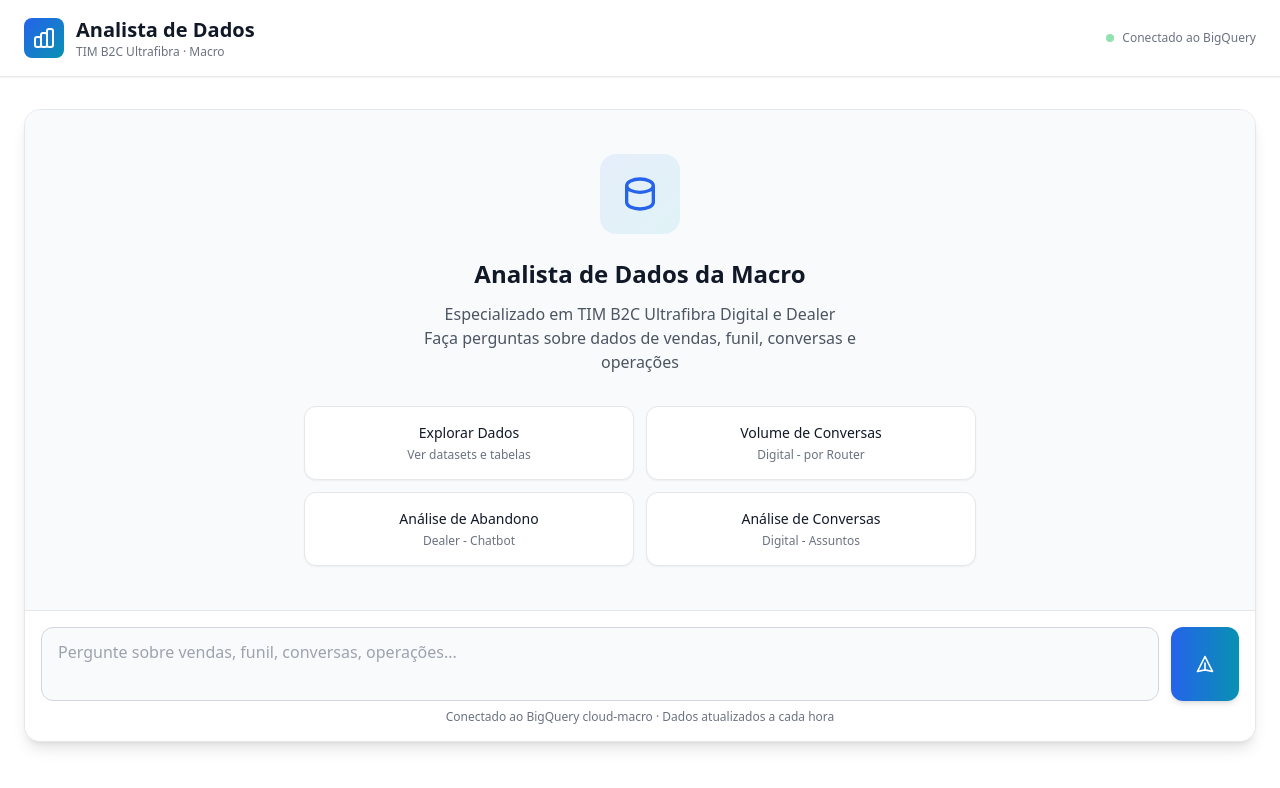
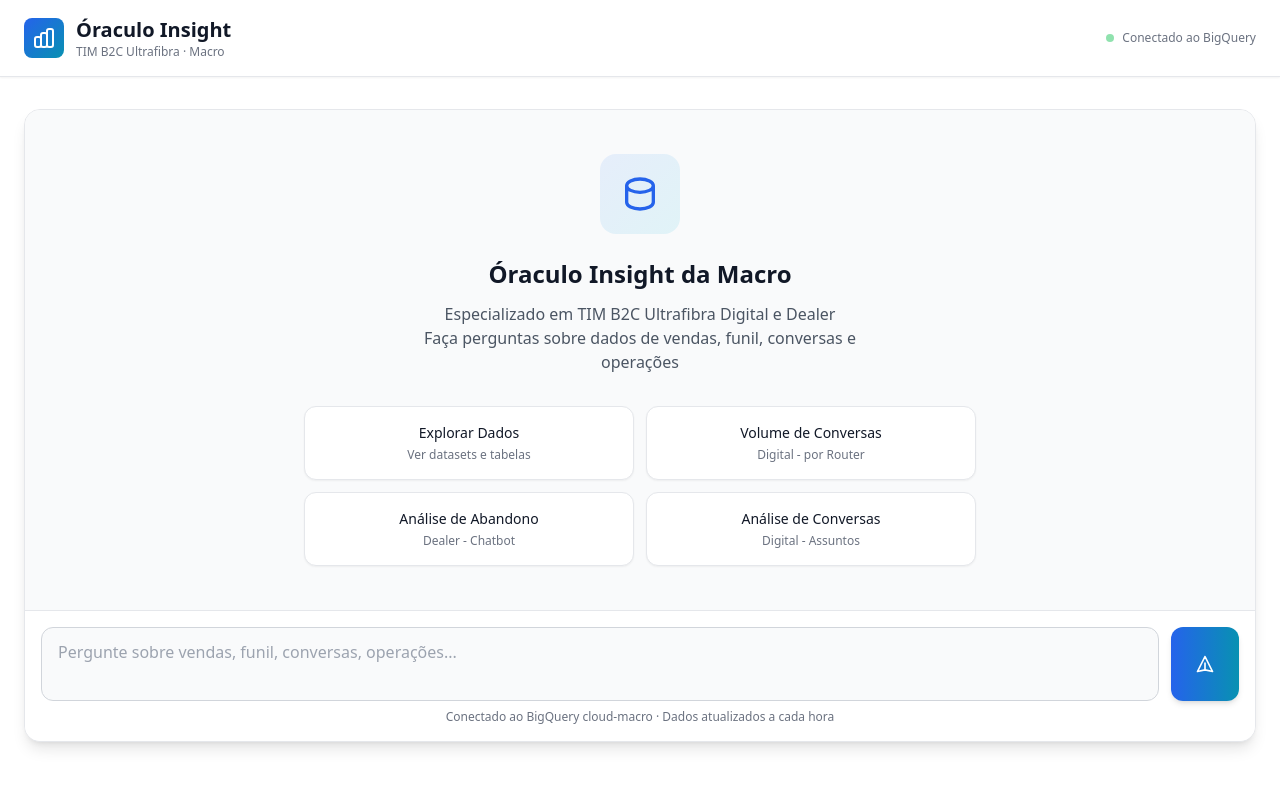
Before and after one commit to lucasmassollar/C-LUCAS-macro-ia-macro-ia-deploy, a website: page index.html in a window 1280 px wide. Drawn offline with nearby package versions, Linux system fonts and the light colour scheme.

Commit message:
Update index.html

```diff
--- a/index.html
+++ b/index.html
@@ -1,10 +1,11 @@
+
 
 <!DOCTYPE html>
 <html lang="pt-BR">
 <head>
     <meta charset="UTF-8">
     <meta name="viewport" content="width=device-width, initial-scale=1.0">
-    <title>Analista de Dados · Macro</title>
+    <title>Óraculo Insight · Macro</title>
     <script src="https://cdn.tailwindcss.com"></script>
 </head>
 <body class="bg-white min-h-screen">
@@ -19,7 +20,7 @@
                         </svg>
                     </div>
                     <div>
-                        <h1 class="text-xl font-bold text-gray-900">Analista de Dados</h1>
+                        <h1 class="text-xl font-bold text-gray-900">Óraculo Insight</h1>
                         <p class="text-xs text-gray-500">TIM B2C Ultrafibra · Macro</p>
                     </div>
                 </div>
@@ -40,7 +41,7 @@
                             <path stroke-linecap="round" stroke-linejoin="round" stroke-width="2" d="M4 7v10c0 2.21 3.582 4 8 4s8-1.79 8-4V7M4 7c0 2.21 3.582 4 8 4s8-1.79 8-4M4 7c0-2.21 3.582-4 8-4s8 1.79 8 4"></path>
                         </svg>
                     </div>
-                    <h2 class="text-2xl font-bold text-gray-900 mb-3">Analista de Dados da Macro</h2>
+                    <h2 class="text-2xl font-bold text-gray-900 mb-3">Óraculo Insight da Macro</h2>
                     <p class="text-gray-600 mb-8 max-w-md">
                         Especializado em TIM B2C Ultrafibra Digital e Dealer<br>
                         Faça perguntas sobre dados de vendas, funil, conversas e operações
```
